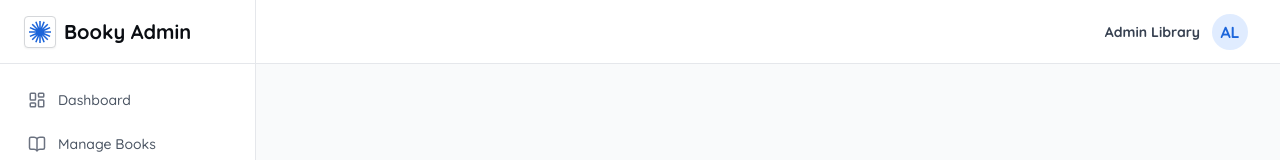
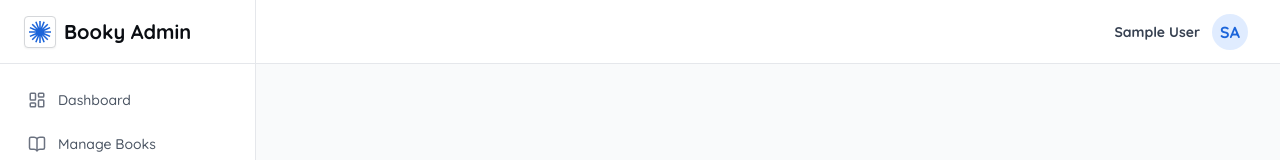
Before and after one commit to afrizal090477-max/library-web-mvp, a React (Vite) app: page /admin in a window 1280 px wide. Shown: the top 160 px of the page. Built offline with nearby package versions, Linux system fonts and the light colour scheme; sample sign-in values are in the browser's storage.

Commit message:
fix: secure admin layout and add vercel rewrites for 404

```diff
--- a/src/pages/admin/AdminLayout.tsx
+++ b/src/pages/admin/AdminLayout.tsx
@@ -1,5 +1,5 @@
 import { useState } from "react";
-import { Link, Outlet, useLocation, useNavigate } from "react-router-dom";
+import { Link, Outlet, useLocation, useNavigate, Navigate } from "react-router-dom";
 import {
   LayoutDashboard as DashIcon,
   Users as UsersIcon,
@@ -19,14 +19,18 @@ export default function AdminLayout() {
   const location = useLocation();
   const navigate = useNavigate();
   const dispatch = useAppDispatch();
-
-  // 📱 State wajib untuk mengontrol buka-tutup sidebar di HP
   const [isSidebarOpen, setIsSidebarOpen] = useState(false);
+  const userStr = localStorage.getItem("user");
+  const user = userStr ? JSON.parse(userStr) : null;
+  const isAdmin = user && (user.role === 'admin' || user.role === 'ADMIN');
 
   const handleLogout = () => {
     dispatch(logout());
     navigate("/login");
   };
+  if (!isAdmin) {
+    return <Navigate to="/" replace />;
+  }
 
   const navItems = [
     { name: "Dashboard", path: "/admin/dashboard", icon: DashIcon },
@@ -38,8 +42,6 @@ export default function AdminLayout() {
 
   return (
     <div className="flex min-h-screen bg-[#F9FAFB] overflow-hidden">
-
-      {/* 🌑 Backdrop Gelap saat Sidebar Mobile aktif */}
       {isSidebarOpen && (
         <div
           className="fixed inset-0 z-40 bg-black/50 lg:hidden"
@@ -47,11 +49,9 @@ export default function AdminLayout() {
         />
       )}
 
-      {/* ⬅️ SIDEBAR PERBAIKAN: Ditambahkan class transform & absolute untuk mode HP */}
       <aside className={`fixed inset-y-0 left-0 z-50 w-64 bg-white border-r border-[#E5E7EB] flex flex-col transform transition-transform duration-300 ease-in-out lg:relative lg:translate-x-0 ${
         isSidebarOpen ? "translate-x-0" : "-translate-x-full"
       }`}>
-        {/* Logo Area */}
         <div className="h-16 flex items-center justify-between px-6 border-b border-[#E5E7EB] mb-4">
           <Link to="/admin/dashboard" className="flex items-center gap-2 transition-opacity hover:opacity-80">
             <div className="flex h-8 w-8 items-center justify-center rounded border border-[#D5D7DA] bg-white p-1 shadow-sm">
@@ -60,13 +60,11 @@ export default function AdminLayout() {
             <span className="font-quicksand text-xl font-bold text-[#0A0D12]">Booky Admin</span>
           </Link>
 
-          {/* Tombol X untuk menutup sidebar di HP */}
           <button className="lg:hidden text-[#6B7280]" onClick={() => setIsSidebarOpen(false)}>
             <X size={24} />
           </button>
         </div>
 
-        {/* Navigation Links */}
         <nav className="flex-1 px-4 space-y-1 overflow-y-auto">
           {navItems.map((item) => {
             const isActive = location.pathname.includes(item.path);
@@ -76,7 +74,7 @@ export default function AdminLayout() {
               <Link
                 key={item.name}
                 to={item.path}
-                onClick={() => setIsSidebarOpen(false)} // Otomatis menutup sidebar setelah klik rute
+                onClick={() => setIsSidebarOpen(false)}
                 className={`flex items-center gap-3 px-3 py-2.5 rounded-lg font-medium text-sm transition-colors ${
                   isActive
                     ? "bg-[#1C65DA] text-white"
@@ -90,7 +88,6 @@ export default function AdminLayout() {
           })}
         </nav>
 
-        {/* Logout */}
         <div className="p-4 border-t border-[#E5E7EB]">
           <button
             onClick={handleLogout}
@@ -102,11 +99,8 @@ export default function AdminLayout() {
         </div>
       </aside>
 
-      {/* ➡️ AREA KONTEN UTAMA */}
       <main className="flex flex-col flex-1 h-screen overflow-hidden">
-        {/* Header Atas */}
         <header className="h-16 flex-shrink-0 bg-white border-b border-[#E5E7EB] flex items-center justify-between lg:justify-end px-4 sm:px-8">
-          {/* ☰ Tombol Hamburger Baru (Hanya muncul di HP) */}
           <button
             className="lg:hidden p-2 text-[#4B5563] hover:bg-[#F3F4F6] rounded-lg"
             onClick={() => setIsSidebarOpen(true)}
@@ -115,14 +109,14 @@ export default function AdminLayout() {
           </button>
 
           <div className="flex items-center gap-3">
-            <span className="text-sm font-bold text-[#374151]">Admin Library</span>
-            <div className="w-9 h-9 rounded-full bg-[#E0ECFF] flex items-center justify-center text-[#1C65DA] font-bold">
-              AL
+            <span className="text-sm font-bold text-[#374151]">
+              {user ? user.name : "Admin Library"}
+            </span>
+            <div className="w-9 h-9 rounded-full bg-[#E0ECFF] flex items-center justify-center text-[#1C65DA] font-bold uppercase">
+              {user && user.name ? user.name.substring(0, 2) : "AL"}
             </div>
           </div>
         </header>
-
-        {/* Area Konten Utama */}
         <div className="flex-1 p-4 overflow-auto sm:p-8">
           <Outlet />
         </div>
```
Also changed, not shown: vercel.json (added).
